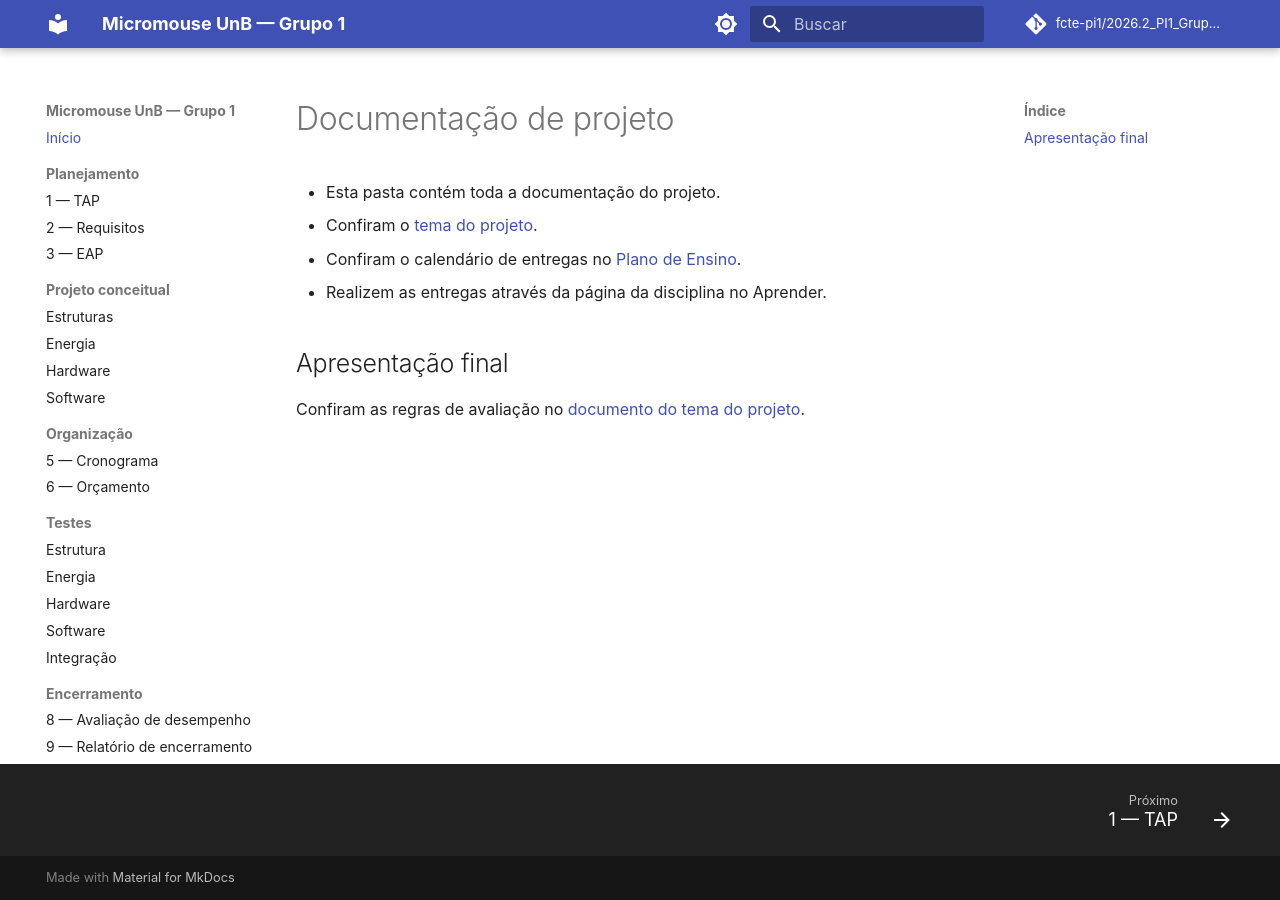
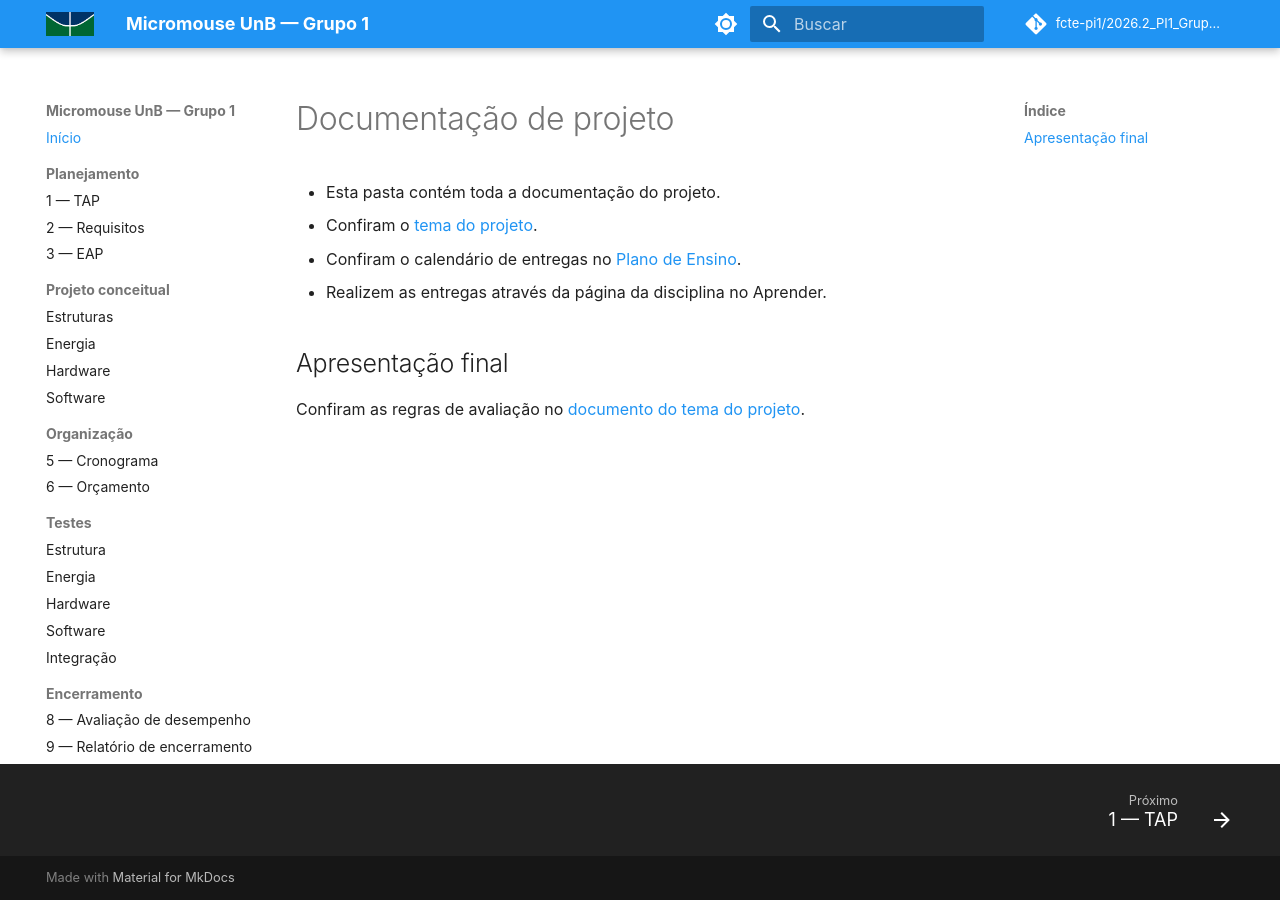
Before and after one commit to fcte-pi1/2026.2_PI1_Grupo1_Lui, an MkDocs documentation site: the page built from docs/README.md, in a window 1280 px wide. Built offline with MkDocs 1.6.1 and Material for MkDocs 9.7.7, drawn with Linux system fonts in a browser that asks for light colours; comment, search, counter and statistics services are not loaded.

Commit message:
docs: adiciona logo da UnB, paleta azul/verde e emojis
Added logo and favicon to theme configuration. Updated primary and accent colors in both themes.

```diff
--- a/mkdocs.yml
+++ b/mkdocs.yml
@@ -12,17 +12,19 @@ theme:
   name: material
   language: pt
   font: false
+  logo: images.png
+  favicon: images.png
   palette:
     - scheme: default
-      primary: indigo
-      accent: cyan
+      primary: blue
+      accent: green
       toggle:
         icon: material/brightness-7
         name: Ativar modo escuro
 
     - scheme: slate
-      primary: indigo
-      accent: cyan
+      primary: blue
+      accent: green
       toggle:
         icon: material/brightness-4
         name: Ativar modo claro
@@ -47,6 +49,9 @@ markdown_extensions:
       permalink: true
   - pymdownx.details
   - pymdownx.superfences
+  - pymdownx.emoji:
+      emoji_index: !!python/name:material.extensions.emoji.twemoji
+      emoji_generator: !!python/name:material.extensions.emoji.to_svg
 
 nav:
   - Início: README.md
```
